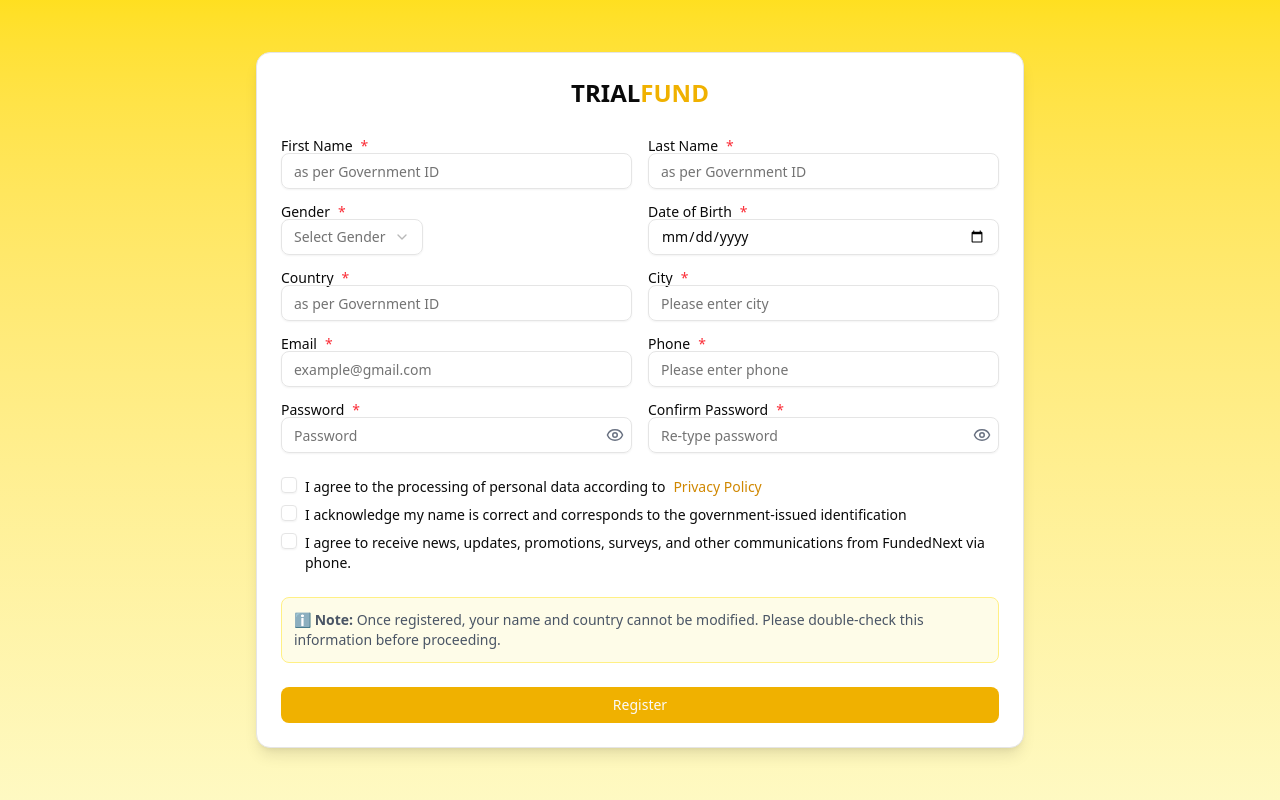
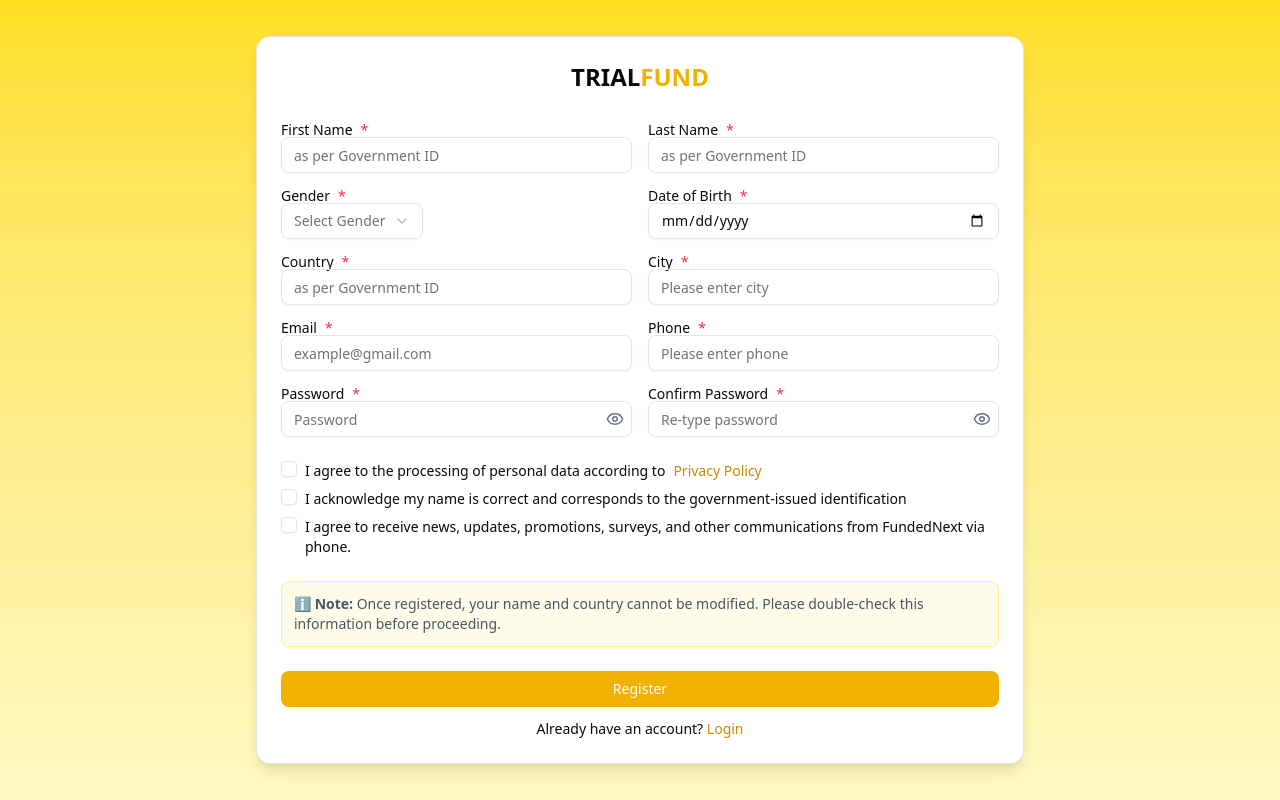
Before and after one commit to Franklin-tech01/trialfund-web-dashboard, a Next.js app: page /auth/register in a window 1280 px wide. Built offline with nearby package versions, Linux system fonts and the light colour scheme.

Commit message:
fix: correct spelling in login title and enhance OTP input handling

```diff
--- a/src/components/auth/login/index.tsx
+++ b/src/components/auth/login/index.tsx
@@ -18,7 +18,7 @@
 			<Card className='w-full max-w-md shadow-lg'>
 				<CardHeader>
 					<CardTitle className='text-center text-2xl font-bold'>
-						TRIAl<span className='text-yellow-500'>FUND</span>
+						TRIAL<span className='text-yellow-500'>FUND</span>
 					</CardTitle>
 				</CardHeader>
 				<CardContent>
--- a/src/components/auth/otp/page.tsx
+++ b/src/components/auth/otp/page.tsx
@@ -3,16 +3,30 @@
 import { Card, CardContent, CardHeader, CardTitle } from "@/components/ui/card";
 import { Input } from "@/components/ui/input";
 import { Button } from "@/components/ui/button";
-import { useState } from "react";
+import { useRef, useState } from "react";
 
 export default function OtpVerificationPage() {
 	const [otp, setOtp] = useState(["", "", "", "", "", ""]);
+	const inputRefs = useRef<(HTMLInputElement | null)[]>([]);
 
 	const handleChange = (value: string, index: number) => {
-		if (value.length > 1) return;
+		if (/[^0-9]/.test(value)) return; // only numbers
 		const newOtp = [...otp];
 		newOtp[index] = value;
 		setOtp(newOtp);
+
+		if (value && index < otp.length - 1) {
+			inputRefs.current[index + 1]?.focus();
+		}
+	};
+
+	const handleKeyDown = (
+		e: React.KeyboardEvent<HTMLInputElement>,
+		index: number
+	) => {
+		if (e.key === "Backspace" && !otp[index] && index > 0) {
+			inputRefs.current[index - 1]?.focus();
+		}
 	};
 
 	return (
@@ -34,6 +48,10 @@
 									maxLength={1}
 									value={digit}
 									onChange={(e) => handleChange(e.target.value, i)}
+									onKeyDown={(e) => handleKeyDown(e, i)}
+									ref={(el) => {
+										inputRefs.current[i] = el;
+									}}
 									className='w-12 h-12 text-center text-xl'
 								/>
 							))}
--- a/src/components/auth/signup/index.tsx
+++ b/src/components/auth/signup/index.tsx
@@ -171,6 +171,15 @@
 								Register
 							</Button>
 						</Link>
+
+						<p className='text-center mt-3   text-sm'>
+							Already have an account?{" "}
+							<Link
+								href='/auth/login'
+								className='text-yellow-600 hover:underline'>
+								Login
+							</Link>
+						</p>
 					</form>
 				</CardContent>
 			</Card>
```
